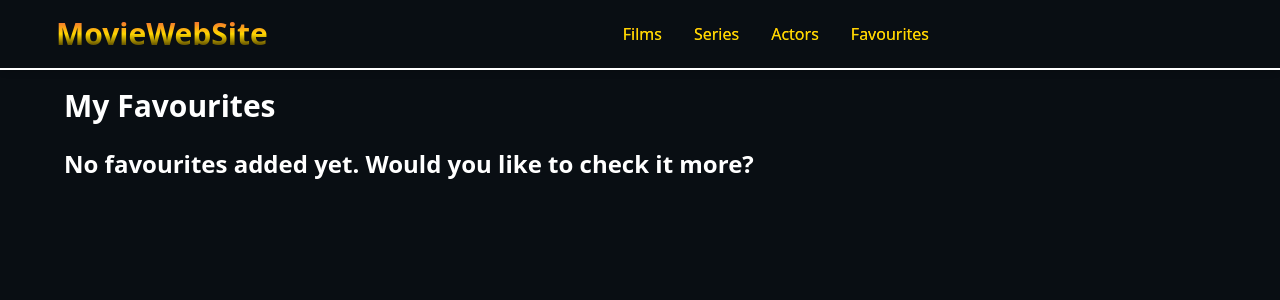
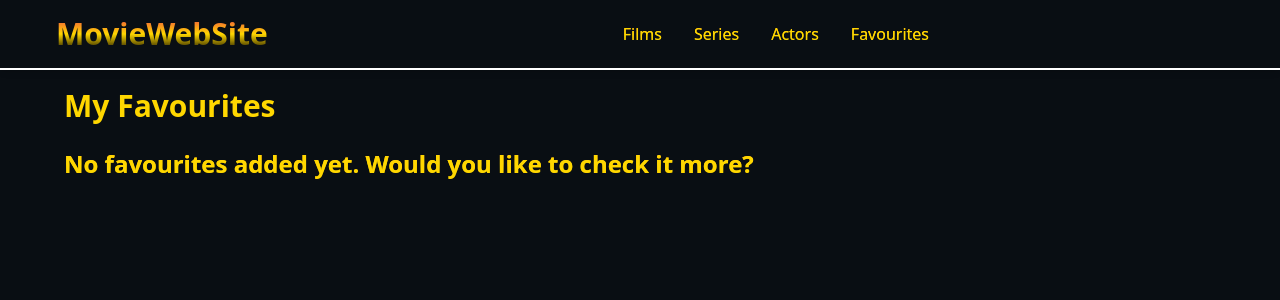
Before and after one commit to bekirasimcelik/theMovieWebsite, a React (Vite) app: page /favourites in a window 1280 px wide. Shown: the top 300 px of the page. Built offline with nearby package versions, Linux system fonts and the light colour scheme.

Commit message:
styles updated

```diff
--- a/src/components/Header.tsx
+++ b/src/components/Header.tsx
@@ -4,7 +4,7 @@ import { Link } from "react-router-dom";
 
 const Header: React.FC = () => {
   return (
-    <header className="border-b-2 border-white shadow-md py-4 fixed top-0 w-full z-50">
+    <header className="border-b-2 border-white shadow-md py-4 fixed top-0 w-full z-10">
       <div className="container mx-auto flex justify-between items-center px-4">
         <Link
           to="/"
--- a/src/pages/FavouritePage.tsx
+++ b/src/pages/FavouritePage.tsx
@@ -18,9 +18,12 @@ const FavouritePage: React.FC = () => {
   return (
     <Layout>
       <div className="container mx-auto p-6">
-        <h1 className="text-3xl text-white font-bold mb-6">My Favourites</h1>
+        <h1 className="text-3xl text-[gold] font-bold mb-6">My Favourites</h1>
         {favourites.length === 0 ? (
-          <Link to="/" className="text-2xl font-bold text-white">
+          <Link
+            to="/"
+            className="text-2xl text-[gold] hover:text-transparent bg-clip-text bg-gradient-to-b from-red-500 via-[gold] to-black font-bold"
+          >
             No favourites added yet. Would you like to check it more?
           </Link>
         ) : (
```
